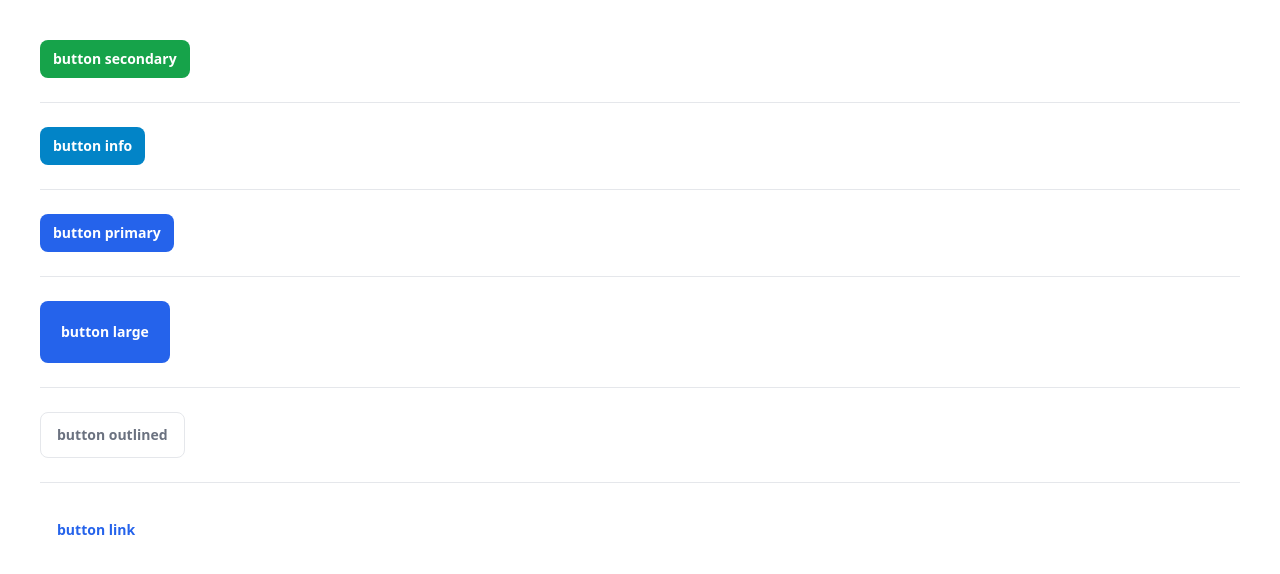
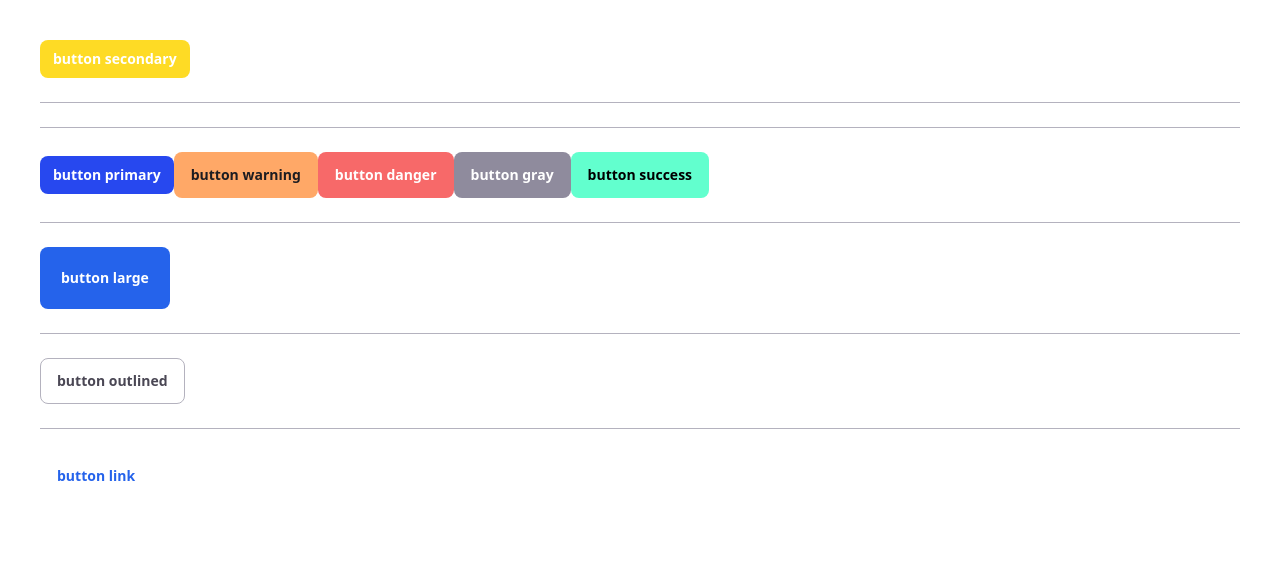
Before and after one commit to ebrahimimasod/preline-componnets, a Vue app: page / in a window 1280 px wide. Shown: the top 574 px of the page. Built offline with nearby package versions, Linux system fonts and the light colour scheme.

Commit message:
add button component

```diff
--- a/src/App.vue
+++ b/src/App.vue
@@ -11,11 +11,7 @@ import Button from "@/components/Button/index.vue";
     </Button>
 
     <hr class="my-6">
-    <Button
-        variant="info"
-    >
-      button info
-    </Button>
+
 
     <hr class="my-6">
     <Button
@@ -23,6 +19,24 @@ import Button from "@/components/Button/index.vue";
     >
       button primary
     </Button>
+    <Button
+    variant="warning">
+    button warning
+    </Button>
+    <Button
+    variant="danger">
+    button danger
+    </Button>
+
+    <Button
+    variant="gray">
+    button gray
+    </Button>
+    <Button
+    variant="success">
+    button success
+    </Button>
+
 
     <hr class="my-6">
 
--- a/src/assets/main.css
+++ b/src/assets/main.css
@@ -1,3 +1,4 @@
+@import "./variables.css";
 @tailwind base;
 @tailwind components;
 @tailwind utilities;
--- /dev/null
+++ b/src/assets/variables.css
@@ -0,0 +1,90 @@
+:root {
+
+    --blue: #2748EF;
+    --blue-25: #F2F8FF;
+    --blue-50: #E2EFFF;
+    --blue-75: #DDECFF;
+    --blue-100: #C5DFFF;
+    --blue-200: #A8D0FF;
+    --blue-300: #7EB9FF;
+    --blue-400: #64AAFF;
+    --blue-500: #509FFF;
+    --blue-600: var(--blue);
+    --blue-700: #006AE9;
+    --blue-800: #001D93;
+    --blue-900: #000F5D;
+
+
+
+    --green: #000000;
+    --green-50: #9FFFE1;
+    --green-100: #8BFFDA;
+    --green-200: #62FFCE;
+    --green-300: #39FFC1;
+    --green-400: #10FFB4;
+    --green-500: #00E69E;
+    --green-600: var(--green);
+    --green-700: #009566;
+    --green-800: #006C4A;
+    --green-900: #003424;
+    --green-950: #001810;
+
+    --yellow: #FEDB25;
+    --yellow-25: #FFFCEE;
+    --yellow-50: #FFF8DD;
+    --yellow-75: #FFF5CC;
+    --yellow-100: #FFF2BB;
+    --yellow-200: #FFEFAA;
+    --yellow-300: #FFEB98;
+    --yellow-400: #FFE887;
+    --yellow-500: #FFE576;
+    --yellow-600: var(--yellow);
+    --yellow-700: #F8C719;
+    --yellow-800: #EBB700;
+    --yellow-900: #E1B000;
+
+    --orange: #FF7D1A;
+    --orange-25: #FFF1E6;
+    --orange-50: #FFE2CC;
+    --orange-75: #FFD4B3;
+    --orange-100: #FFC599;
+    --orange-200: #FFB780;
+    --orange-300: #FFA867;
+    --orange-400: #FF9A4D;
+    --orange-500: #FF8B34;
+    --orange-600: var(--orange);
+    --orange-700: #FF6E01;
+    --orange-800: #E66301;
+    --orange-900: #CC5801;
+
+    --gray: #4A4754;
+    --gray-50: #ECECEF;
+    --gray-100:#DAD8DE;
+    --gray-200: #B4B2BE;
+    --gray-300: #8F8B9D;
+    --gray-400: #6B677A;
+    --gray-500: #4A4754;
+    --gray-600: #3A3842;
+    --gray-700: #2C2A32;
+    --gray-800: #1D1C21;
+    --gray-900: #0F0E11;
+
+    --red: #F53E3E;
+    --red-25: #FEEAEA;
+    --red-50: #FDD4D4;
+    --red-75: #FCBFBF;
+    --red-100: #FBA9A9;
+    --red-200: #FA9494;
+    --red-300: #F87E7F;
+    --red-400: #F76969;
+    --red-500: #F65354;
+    --red-600: var(--red);
+    --red-700: #F42829;
+    --red-800: #DC2425;
+    --red-900: #C32021;
+
+
+    --black: #000000;
+    --white: #FFFFFF;
+    --transparent: transparent;
+}
--- a/src/components/Button/index.vue
+++ b/src/components/Button/index.vue
@@ -5,7 +5,6 @@ const props = defineProps([
   "type",
   "variant",
   "size",
-  "color",
   "outlined",
   "ghost",
   "soft",
@@ -29,6 +28,7 @@ const btnClasses = computed(() => {
   }
 
   if (props.link) {
+
     classes.push("link");
   }
 
@@ -53,19 +53,42 @@ const btnClasses = computed(() => {
 }
 
 .btn.primary {
-  @apply bg-blue-600 text-white hover:bg-blue-700 dark:focus:outline-none dark:focus:ring-1 dark:focus:ring-gray-600;
+  @apply bg-primary-600 text-white hover:bg-primary-100 dark:focus:outline-none dark:focus:ring-1 dark:focus:ring-gray-600;
 }
 
 .btn.secondary {
-  @apply bg-green-600 text-white hover:bg-green-700 dark:focus:outline-none dark:focus:ring-1 dark:focus:ring-gray-600;
+  @apply bg-secondary-600 text-white hover:bg-secondary-600 dark:focus:outline-none dark:focus:ring-1 dark:focus:ring-gray-600;
 }
-
-.btn.info {
-  @apply bg-sky-600 text-white hover:bg-sky-700 dark:focus:outline-none dark:focus:ring-1 dark:focus:ring-gray-600;
+.btn.warning{
+  @apply py-3 px-4 bg-warning-300 inline-flex items-center gap-x-2 text-sm font-semibold rounded-lg border border-transparent
+   text-gray-800 hover:bg-gray-200 disabled:opacity-50
+   disabled:pointer-events-none dark:focus:outline-none dark:focus:ring-1 dark:focus:ring-gray-600;
+}
+.btn.danger{
+  @apply py-3  bg-danger-400  px-4 inline-flex items-center gap-x-2 text-sm font-semibold rounded-lg
+   text-white hover:border-red-400
+    hover:text-red-400 disabled:opacity-50 disabled:pointer-events-none
+     dark:focus:outline-none dark:focus:ring-1 dark:focus:ring-gray-600;
+}
+.btn.gray{
+  @apply py-3  bg-gray-300  px-4 inline-flex items-center gap-x-2 text-sm font-semibold rounded-lg
+  text-white hover:border-red-400
+   hover:text-red-400 disabled:opacity-50 disabled:pointer-events-none
+    dark:focus:outline-none dark:focus:ring-1 dark:focus:ring-gray-600;
+}
+.btn.success{
+  @apply  bg-success-200 py-3 px-4 inline-flex items-center gap-x-2 text-sm font-semibold rounded-lg border border-transparent
+  bg-success-200 text-black hover:bg-red-600
+   disabled:opacity-50 disabled:pointer-events-none
+   dark:focus:outline-none dark:focus:ring-1 dark:focus:ring-gray-600;
 }
 
 .btn.outlined {
-  @apply py-3 px-4 inline-flex items-center gap-x-2 text-sm font-semibold rounded-lg border border-gray-200 text-gray-500 hover:border-blue-600 hover:text-blue-600 disabled:opacity-50 disabled:pointer-events-none dark:border-gray-700 dark:text-gray-400 dark:hover:text-blue-500 dark:hover:border-blue-600 dark:focus:outline-none dark:focus:ring-1 dark:focus:ring-gray-600;
+  @apply py-3 px-4 inline-flex items-center gap-x-2 text-sm font-semibold
+  rounded-lg border border-gray-200 text-gray-500 hover:border-blue-600
+   hover:text-blue-600 disabled:opacity-50 disabled:pointer-events-none
+    dark:border-gray-700 dark:text-gray-400 dark:hover:text-blue-500
+    dark:hover:border-blue-600 dark:focus:outline-none dark:focus:ring-1 dark:focus:ring-gray-600;
 }
 
 .btn.small {
--- a/tailwind.config.js
+++ b/tailwind.config.js
@@ -16,9 +16,98 @@ export default {
                 },
             },
             colors: {
+                primary: {
+                    DEFAULT: 'var(--blue)',
+                    25: 'var(--blue-25)',
+                    50: 'var(--blue-50)',
+                    75: 'var(--blue-75)',
+                    100: 'var(--blue-100)',
+                    200: 'var(--blue-200)',
+                    300: 'var(--blue-300)',
+                    400: 'var(--blue-400)',
+                    500: 'var(--blue-500)',
+                    600: 'var(--blue-600)',
+                    700: 'var(--blue-700)',
+                    800: 'var(--blue-800)',
+                    900: 'var(--blue-900)',
+                },
+                secondary: {
+                    DEFAULT: 'var(--yellow)',
+                    25: 'var(--yellow-25)',
+                    50: 'var(--yellow-50)',
+                    75: 'var(--yellow-75)',
+                    100: 'var(--yellow-100)',
+                    200: 'var(--yellow-200)',
+                    300: 'var(--yellow-300)',
+                    400: 'var(--yellow-400)',
+                    500: 'var(--yellow-500)',
+                    600: 'var(--yellow-600)',
+                    700: 'var(--yellow-700)',
+                    800: 'var(--yellow-800)',
+                    900: 'var(--yellow-900)',
+                },
+                success: {
+                    DEFAULT: 'var(--green)',
+                    25: 'var(--green-25)',
+                    50: 'var(--green-50)',
+                    75: 'var(--green-75)',
+                    100: 'var(--green-100)',
+                    200: 'var(--green-200)',
+                    300: 'var(--green-300)',
+                    400: 'var(--green-400)',
+                    500: 'var(--green-500)',
+                    600: 'var(--green-600)',
+                    700: 'var(--green-700)',
+                    800: 'var(--green-800)',
+                    900: 'var(--green-900)',
+                },
+                warning: {
+                    DEFAULT: 'var(--orange)',
+                    25: 'var(--orange-25)',
+                    50: 'var(--orange-50)',
+                    75: 'var(--orange-75)',
+                    100: 'var(--orange-100)',
+                    200: 'var(--orange-200)',
+                    300: 'var(--orange-300)',
+                    400: 'var(--orange-400)',
+                    500: 'var(--orange-500)',
+                    600: 'var(--orange-600)',
+                    700: 'var(--orange-700)',
+                    800: 'var(--orange-800)',
+                    900: 'var(--orange-900)',
+                },
+                danger: {
+                    DEFAULT: 'var(--red)',
+                    25: 'var(--red-25)',
+                    50: 'var(--red-50)',
+                    75: 'var(--red-75)',
+                    100: 'var(--red-100)',
+                    200: 'var(--red-200)',
+                    300: 'var(--red-300)',
+                    400: 'var(--red-400)',
+                    500: 'var(--red-500)',
+                    600: 'var(--red-600)',
+                    700: 'var(--red-700)',
+                    800: 'var(--red-800)',
+                    900: 'var(--red-900)',
+                },
+                gray: {
+                    DEFAULT: 'var(--gray)',
+                    25: 'var(--gray-25)',
+                    50: 'var(--gray-50)',
+                    75: 'var(--gray-75)',
+                    100: 'var(--gray-100)',
+                    200: 'var(--gray-200)',
+                    300: 'var(--gray-300)',
+                    400: 'var(--gray-400)',
+                    500: 'var(--gray-500)',
+                    600: 'var(--gray-600)',
+                    700: 'var(--gray-700)',
+                    800: 'var(--gray-800)',
+                    900: 'var(--gray-900)',
+                },
                 background: 'red',
                 foreground: 'red',
-                primary: 'red',
                 "primary-foreground": 'red',
                 card: 'red',
                 "card-foreground": 'red',
@@ -26,7 +115,6 @@ export default {
                 input: 'red',
                 border: 'red',
                 link: 'red',
-                danger: 'red',
             },
         },
     },
```
